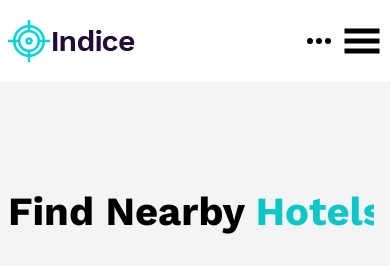
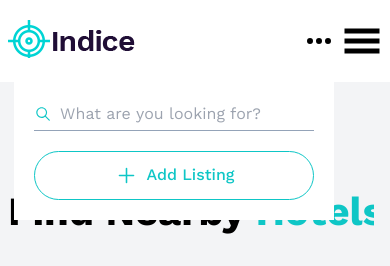
Before and after one commit to Q-sedifo/Event-hozzle, a Next.js app: page / in a window 390 px wide. Both pictures are taken after a click on the element 319 px from the left and 41 px from the top of the page. Shown: the top 266 px of the page. Built offline with nearby package versions, Linux system fonts and the light colour scheme; no server answers.

Commit message:
Header mobile context menu

```diff
--- a/src/widgets/Header/index.tsx
+++ b/src/widgets/Header/index.tsx
@@ -1,8 +1,8 @@
 "use client";
 import { useState, useRef } from "react";
 import { Logo } from "./ui/Logo";
-import { BaseInput } from "@/shared/ui/inputs/BaseInput";
-import { BaseButton } from "@/shared/ui/buttons/BaseButton";
+import { SearchInput } from "./ui/Search";
+import { AddListingBtn } from "./ui/AddListingBtn";
 import { AuthorizationModal } from "@/shared/ui/modals/AuthorizationModal";
 import { useSession } from "next-auth/react";
 import { NavList } from "./ui/NavList";
@@ -10,10 +10,8 @@ import { ProfileBtn } from "./ui/ProfileBtn";
 import clsx from "clsx";
 
 // Icons
-import { IoIosSearch } from "react-icons/io";
 import { PiUserCircle } from "react-icons/pi";
 import { GiHamburgerMenu } from "react-icons/gi";
-import { IoAddOutline } from "react-icons/io5";
 import { HiDotsHorizontal } from "react-icons/hi";
 
 interface Props {
@@ -22,6 +20,7 @@ interface Props {
 
 export const Header = ({ className }: Props) => {
   const [isModalOpen, setIsModalOpen] = useState(false);
+  const [isMobileToolsOpen, setIsMobileToolsOpen] = useState<boolean>(false);
   const header = useRef<HTMLElement | null>(null);
   const session = useSession();
 
@@ -37,12 +36,7 @@ export const Header = ({ className }: Props) => {
         <div className="flex items-center gap-[50px] py-5">
           <div className="flex items-center gap-[50px]">
             <Logo />
-            <BaseInput
-              icon={<IoIosSearch className="h-[20px] w-[20px] fill-cyan" />}
-              placeholder="What are you looking for?"
-              className="hidden w-[230px] border-b border-b-slate-400 py-1 pr-1 2xl:flex"
-              onChange={() => ""}
-            />
+            <SearchInput className="hidden 2xl:flex"/>
           </div>
           <div className="flex flex-1 items-center justify-end gap-[50px] xl:justify-between">
             <NavList />
@@ -60,16 +54,16 @@ export const Header = ({ className }: Props) => {
                   <span className="absolute -bottom-1 right-1/2 h-[1px] w-0 bg-cyan transition-all duration-500 group-hover:w-1/2"></span>
                 </button>
               )}
-              <BaseButton
-                text="Add Listing"
-                variant="rounded"
-                type="button"
-                icon={<IoAddOutline className="h-[25px] w-[25px]" />}
-                className="hidden 2xl:flex"
-              />
+              <AddListingBtn className="hidden 2xl:flex" />
               <div className="flex items-center gap-2 2xl:hidden">
-                <span className="block w-fit cursor-pointer 2xl:hidden">
-                  <HiDotsHorizontal className="h-[30px] w-[30px] duration-500 hover:fill-cyan" />
+                <span className="block w-fit cursor-pointer relative 2xl:hidden">
+                  {isMobileToolsOpen && (
+                    <div className="flex flex-col gap-5 absolute top-[105%] right-0 bg-white w-[320px] h-fit p-5 pt-10 2xl:hidden">
+                      <SearchInput className="flex w-full"/>
+                      <AddListingBtn className="w-full flex justify-center"/>
+                    </div>
+                  )}
+                  <HiDotsHorizontal className="h-[30px] w-[30px] duration-500 hover:fill-cyan" onClick={() => setIsMobileToolsOpen(prev => !prev)}/>
                 </span>
                 <span className="block w-fit cursor-pointer xl:hidden">
                   <GiHamburgerMenu className="h-[40px] w-[40px]" />
--- /dev/null
+++ b/src/widgets/Header/ui/AddListingBtn/index.tsx
@@ -0,0 +1,18 @@
+import { BaseButton } from "@/shared/ui/buttons/BaseButton";
+import { IoAddOutline } from "react-icons/io5";
+
+interface Props {
+  className?: string;
+}
+
+export const AddListingBtn = ({ className }: Props) => {
+  return (
+    <BaseButton
+      text="Add Listing"
+      variant="rounded"
+      type="button"
+      icon={<IoAddOutline className="h-[25px] w-[25px]" />}
+      className={className}
+    />
+  )
+}
--- /dev/null
+++ b/src/widgets/Header/ui/Search/index.tsx
@@ -0,0 +1,18 @@
+import { BaseInput } from "@/shared/ui/inputs/BaseInput";
+import { IoIosSearch } from "react-icons/io";
+
+interface Props {
+  onChange?: () => void;
+  className?: string;
+}
+
+export const SearchInput = ({ onChange, className }: Props) => {
+  return (
+    <BaseInput
+      icon={<IoIosSearch className="h-[20px] w-[20px] fill-cyan" />}
+      placeholder="What are you looking for?"
+      className={`w-[230px] border-b border-b-slate-400 py-1 pr-1 ${className}`}
+      onChange={() => ""}
+    />
+  )
+}
```
Also changed, not shown: src/configs/auth.ts (+8 -4 lines).
